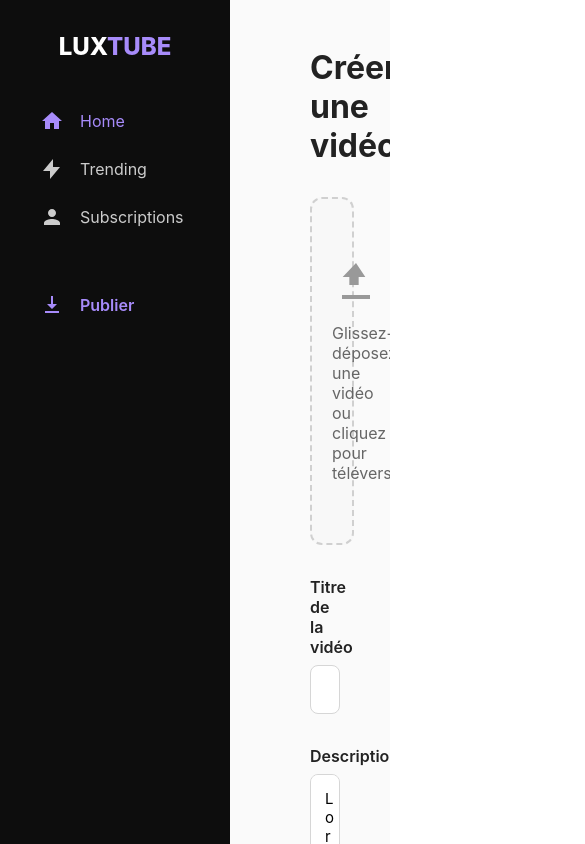
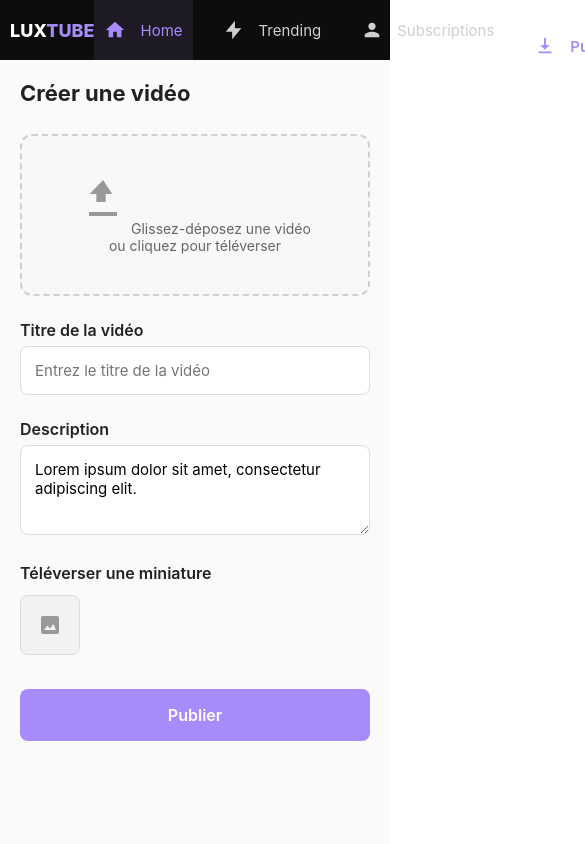
Before and after one commit to Alex84010/luxtube2.github.io, a plain HTML site: page publier.html in a window 390 px wide. Shown: the top 844 px of the page, 585 px wide, since content can reach past the window. Drawn offline with Linux system fonts and the light colour scheme.

Commit message:
Update publier.html

```diff
--- a/publier.html
+++ b/publier.html
@@ -1,11 +1,10 @@
 <!DOCTYPE html>
 <html lang="fr">
 <head>
-  <meta charset="UTF-8">
-  <meta name="viewport" content="width=device-width, initial-scale=1.0">
+  <meta charset="UTF-8" />
+  <meta name="viewport" content="width=device-width, initial-scale=1.0" />
   <title>LUXTUBE – Créer une vidéo</title>
   <style>
-    /* -------- RESET -------- */
     * {
       margin: 0;
       padding: 0;
@@ -16,79 +15,85 @@
     body {
       display: flex;
       height: 100vh;
-      background-color: #fff;
+      background: #fff;
       color: #222;
+      overflow: hidden;
     }
 
-    /* -------- SIDEBAR -------- */
+    /* --- Sidebar --- */
     .sidebar {
-      width: 240px;
+      width: 220px;
       background: #0d0d0d;
       color: #fff;
       display: flex;
       flex-direction: column;
-      padding: 32px 0;
+      align-items: flex-start;
+      padding: 32px 20px;
+      flex-shrink: 0;
     }
 
     .logo {
+      font-size: 22px;
       font-weight: 800;
-      font-size: 24px;
-      text-align: center;
       margin-bottom: 48px;
+      align-self: center;
     }
 
     .logo span {
-      color: #a78bfa; /* violet */
+      color: #a78bfa;
     }
 
     .nav {
       display: flex;
       flex-direction: column;
-      gap: 24px;
-      padding-left: 40px;
+      gap: 22px;
+      width: 100%;
     }
 
     .nav a {
       display: flex;
       align-items: center;
-      gap: 16px;
-      color: #ccc;
+      gap: 14px;
+      color: #cfcfcf;
       text-decoration: none;
-      font-size: 16px;
+      font-size: 15px;
       transition: 0.2s;
+      padding: 8px 10px;
+      border-radius: 6px;
     }
 
-    .nav a:hover, .nav a.active {
+    .nav a:hover,
+    .nav a.active {
       color: #a78bfa;
+      background: rgba(167, 139, 250, 0.1);
     }
 
     .nav a svg {
-      width: 24px;
-      height: 24px;
+      width: 22px;
+      height: 22px;
       fill: currentColor;
     }
 
     .nav a.publish {
-      margin-top: 40px;
+      margin-top: 32px;
       color: #a78bfa;
       font-weight: 600;
     }
 
-    /* -------- MAIN -------- */
+    /* --- Main content --- */
     main {
       flex: 1;
-      padding: 48px 80px;
       background: #fafafa;
+      padding: 48px 60px;
       overflow-y: auto;
     }
 
     h1 {
-      font-size: 32px;
+      font-size: 28px;
       font-weight: 700;
-      margin-bottom: 32px;
+      margin-bottom: 28px;
     }
 
-    /* -------- UPLOAD ZONE -------- */
     .upload-box {
       border: 2px dashed #d0d0d0;
       border-radius: 12px;
@@ -98,48 +103,51 @@
       color: #666;
       font-size: 16px;
       transition: border-color 0.2s, background 0.2s;
+      max-width: 600px;
     }
 
     .upload-box.dragover {
       border-color: #a78bfa;
-      background: #f5f0ff;
+      background: #f4f0ff;
     }
 
     .upload-box svg {
       width: 48px;
       height: 48px;
       fill: #999;
-      margin-bottom: 12px;
+      margin-bottom: 10px;
     }
 
-    /* -------- FORM -------- */
     .form-group {
-      margin-top: 32px;
+      margin-top: 24px;
+      max-width: 600px;
     }
 
     label {
       display: block;
       font-weight: 600;
-      margin-bottom: 8px;
+      margin-bottom: 6px;
     }
 
-    input[type="text"], textarea {
+    input[type="text"],
+    textarea {
       width: 100%;
       padding: 14px;
+      border: 1px solid #ddd;
       border-radius: 8px;
-      border: 1px solid #d6d6d6;
       font-size: 15px;
+      background: #fff;
       outline: none;
-      background: #fff;
       transition: border-color 0.2s;
     }
 
-    input:focus, textarea:focus {
+    input:focus,
+    textarea:focus {
       border-color: #a78bfa;
     }
 
     textarea {
-      min-height: 100px;
+      min-height: 90px;
       resize: vertical;
     }
 
@@ -147,7 +155,7 @@
       display: flex;
       align-items: center;
       gap: 16px;
-      margin-top: 16px;
+      margin-top: 12px;
     }
 
     .thumbnail-box {
@@ -183,10 +191,11 @@
       border: 1px solid #ddd;
     }
 
-    /* -------- BUTTON -------- */
     button {
-      margin-top: 32px;
+      display: block;
       width: 100%;
+      max-width: 600px;
+      margin-top: 28px;
       padding: 16px;
       border: none;
       border-radius: 8px;
@@ -199,12 +208,51 @@
     }
 
     button:hover {
-      background: #946ef7;
+      background: #8b6ef4;
+    }
+
+    /* --- Responsive --- */
+    @media (max-width: 800px) {
+      body {
+        flex-direction: column;
+      }
+
+      .sidebar {
+        flex-direction: row;
+        justify-content: space-around;
+        align-items: center;
+        width: 100%;
+        height: 60px;
+        padding: 0 10px;
+      }
+
+      .logo {
+        margin: 0;
+        font-size: 18px;
+      }
+
+      .nav {
+        flex-direction: row;
+        gap: 20px;
+        padding: 0;
+      }
+
+      main {
+        padding: 20px;
+      }
+
+      h1 {
+        font-size: 22px;
+      }
+
+      .upload-box {
+        padding: 40px 10px;
+        font-size: 14px;
+      }
     }
   </style>
 </head>
 <body>
-  <!-- SIDEBAR -->
   <aside class="sidebar">
     <div class="logo">LUX<span>TUBE</span></div>
     <nav class="nav">
@@ -227,24 +275,23 @@
     </nav>
   </aside>
 
-  <!-- MAIN -->
   <main>
     <h1>Créer une vidéo</h1>
 
     <div class="upload-box" id="uploadBox">
       <svg viewBox="0 0 24 24"><path d="M5 20h14v-2H5v2zm7-18L5.33 9h3.34v4h4.66V9h3.34L12 2z"/></svg>
       Glissez-déposez une vidéo<br>ou cliquez pour téléverser
-      <input type="file" id="videoInput" accept="video/*" hidden>
+      <input type="file" id="videoInput" accept="video/*" hidden />
     </div>
 
     <div class="form-group">
       <label for="title">Titre de la vidéo</label>
-      <input type="text" id="title" placeholder="Entrez le titre de la vidéo">
+      <input type="text" id="title" placeholder="Entrez le titre de la vidéo" />
     </div>
 
     <div class="form-group">
       <label for="description">Description</label>
-      <textarea id="description" placeholder="Ajoutez une description...">Lorem ipsum dolor sit amet, consectetur adipiscing elit.</textarea>
+      <textarea id="description">Lorem ipsum dolor sit amet, consectetur adipiscing elit.</textarea>
     </div>
 
     <div class="form-group">
@@ -253,8 +300,8 @@
         <label class="thumbnail-box" for="thumbnailInput">
           <svg viewBox="0 0 24 24"><path d="M19 3H5c-1.1 0-2 .9-2 2v14a2 2 0 0 0 2 2h14c1.1 0 2-.9 2-2V5a2 2 0 0 0-2-2zm-1 14H6l3.5-4.5 2.5 3 3.5-4.5L18 17z"/></svg>
         </label>
-        <input type="file" id="thumbnailInput" accept="image/*" hidden>
-        <img id="thumbnailPreview" class="thumbnail-preview" alt="Aperçu miniature">
+        <input type="file" id="thumbnailInput" accept="image/*" hidden />
+        <img id="thumbnailPreview" class="thumbnail-preview" alt="Aperçu miniature" />
       </div>
     </div>
 
@@ -267,7 +314,6 @@
     const thumbInput = document.getElementById('thumbnailInput');
     const thumbPreview = document.getElementById('thumbnailPreview');
 
-    // Drag & Drop upload
     uploadBox.addEventListener('click', () => videoInput.click());
 
     ['dragenter', 'dragover'].forEach(evt => {
@@ -286,16 +332,13 @@
 
     uploadBox.addEventListener('drop', e => {
       const file = e.dataTransfer.files[0];
-      if (file) {
-        alert('Vidéo sélectionnée : ' + file.name);
-      }
+      if (file) alert('Vidéo sélectionnée : ' + file.name);
     });
 
     videoInput.addEventListener('change', e => {
       if (e.target.files[0]) alert('Vidéo sélectionnée : ' + e.target.files[0].name);
     });
 
-    // Miniature preview
     thumbInput.addEventListener('change', e => {
       const file = e.target.files[0];
       if (!file) return;
```
